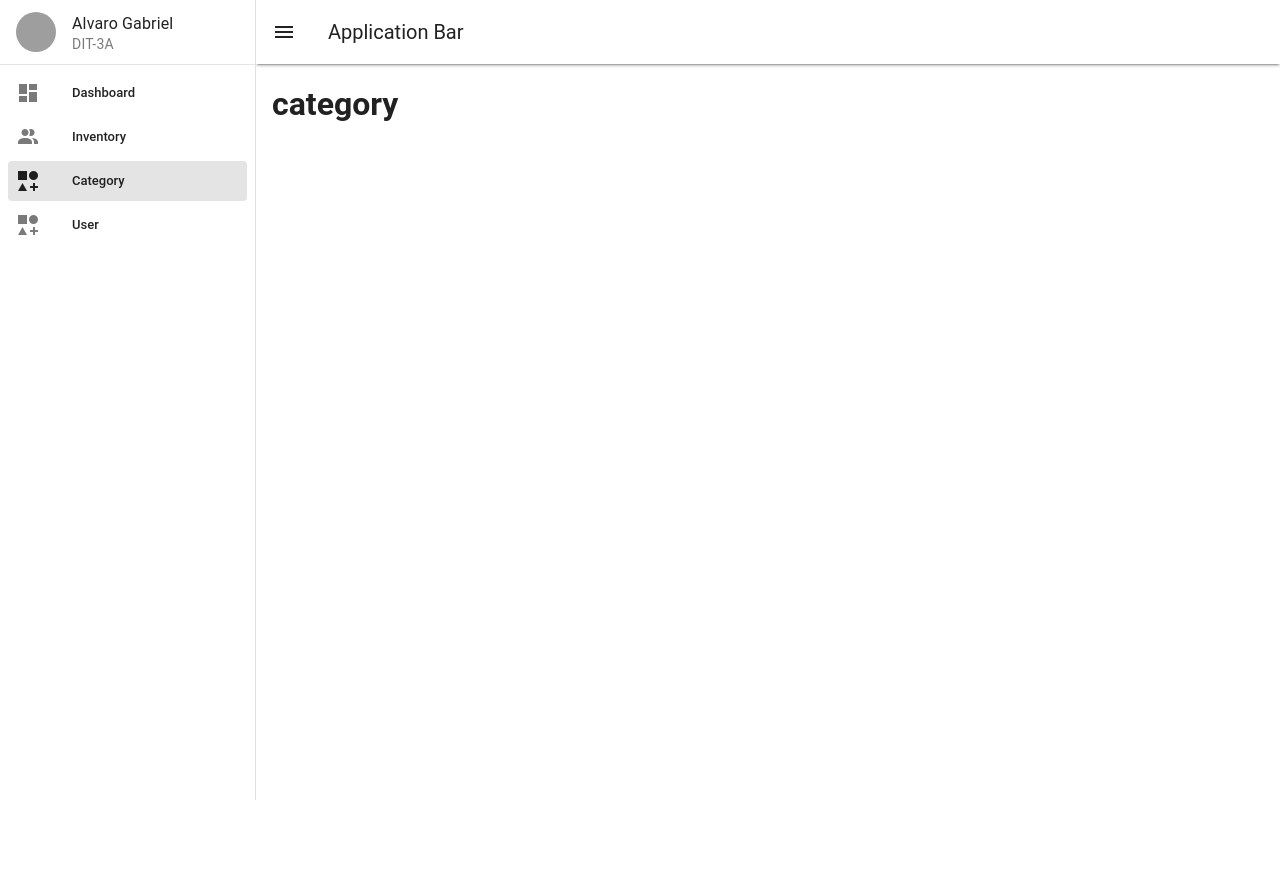
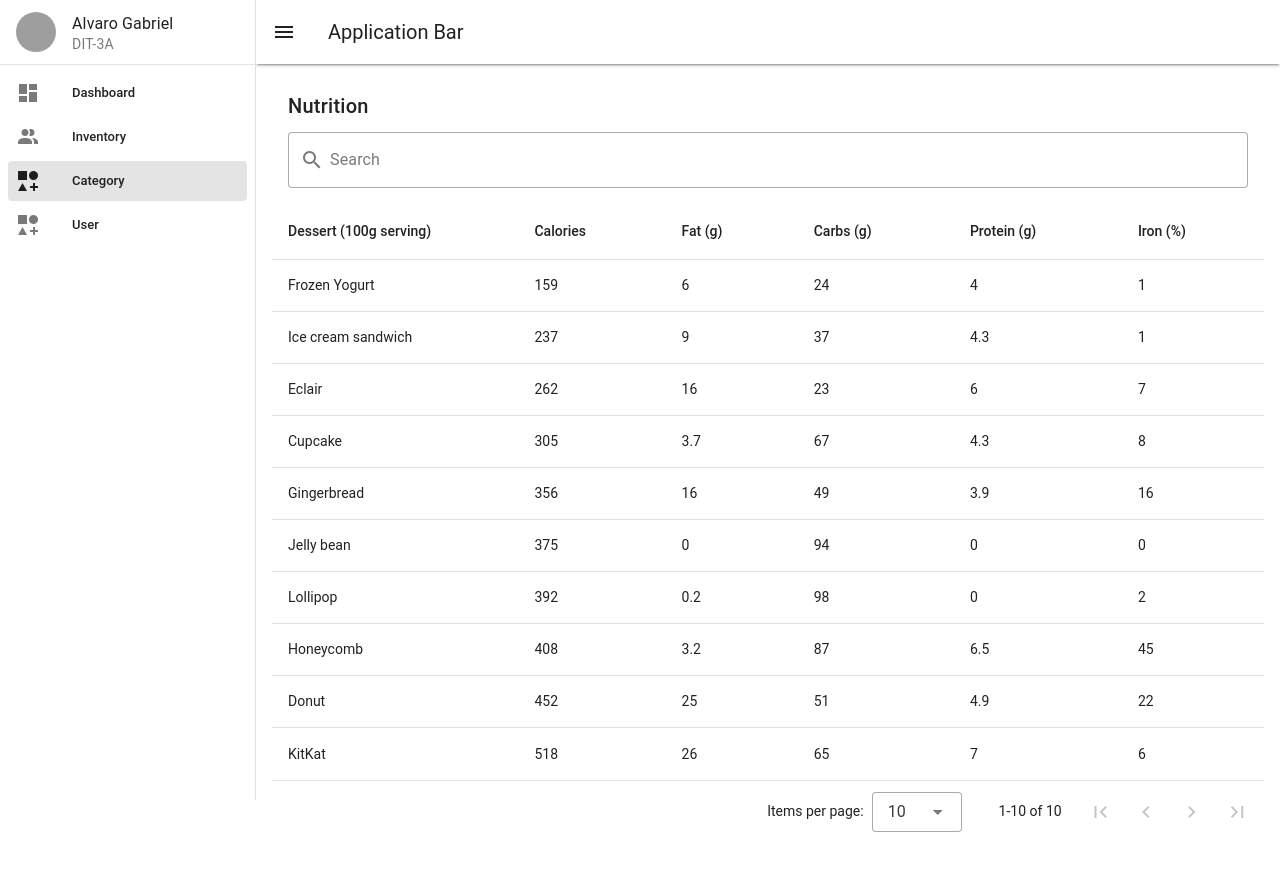
Before and after one commit to gabalvaro/dit3a_gabriel_nuxt, a Nuxt app: page /category in a window 1280 px wide. Shown: the top 870 px of the page. Built offline with nearby package versions, Linux system fonts and the light colour scheme; grey boxes are pictures that could not be loaded.

Commit message:
add data table

```diff
--- a/app/pages/category/index.vue
+++ b/app/pages/category/index.vue
@@ -1,3 +1,123 @@
 <template>
-    <h1>category</h1>
+  <v-card
+    title="Nutrition"
+    flat
+  >
+    <template v-slot:text>
+      <v-text-field
+        v-model="search"
+        label="Search"
+        prepend-inner-icon="mdi-magnify"
+        variant="outlined"
+        hide-details
+        single-line
+      ></v-text-field>
+    </template>
+
+    <v-data-table
+      :headers="headers"
+      :items="desserts"
+      :search="search"
+    ></v-data-table>
+  </v-card>
 </template>
+<script setup>
+  import { ref } from 'vue'
+
+  const search = ref('')
+  const headers = [
+    {
+      align: 'start',
+      key: 'name',
+      sortable: false,
+      title: 'Dessert (100g serving)',
+    },
+    { key: 'calories', title: 'Calories' },
+    { key: 'fat', title: 'Fat (g)' },
+    { key: 'carbs', title: 'Carbs (g)' },
+    { key: 'protein', title: 'Protein (g)' },
+    { key: 'iron', title: 'Iron (%)' },
+  ]
+  const desserts = [
+    {
+      name: 'Frozen Yogurt',
+      calories: 159,
+      fat: 6,
+      carbs: 24,
+      protein: 4,
+      iron: 1,
+    },
+    {
+      name: 'Ice cream sandwich',
+      calories: 237,
+      fat: 9,
+      carbs: 37,
+      protein: 4.3,
+      iron: 1,
+    },
+    {
+      name: 'Eclair',
+      calories: 262,
+      fat: 16,
+      carbs: 23,
+      protein: 6,
+      iron: 7,
+    },
+    {
+      name: 'Cupcake',
+      calories: 305,
+      fat: 3.7,
+      carbs: 67,
+      protein: 4.3,
+      iron: 8,
+    },
+    {
+      name: 'Gingerbread',
+      calories: 356,
+      fat: 16,
+      carbs: 49,
+      protein: 3.9,
+      iron: 16,
+    },
+    {
+      name: 'Jelly bean',
+      calories: 375,
+      fat: 0,
+      carbs: 94,
+      protein: 0,
+      iron: 0,
+    },
+    {
+      name: 'Lollipop',
+      calories: 392,
+      fat: 0.2,
+      carbs: 98,
+      protein: 0,
+      iron: 2,
+    },
+    {
+      name: 'Honeycomb',
+      calories: 408,
+      fat: 3.2,
+      carbs: 87,
+      protein: 6.5,
+      iron: 45,
+    },
+    {
+      name: 'Donut',
+      calories: 452,
+      fat: 25,
+      carbs: 51,
+      protein: 4.9,
+      iron: 22,
+    },
+    {
+      name: 'KitKat',
+      calories: 518,
+      fat: 26,
+      carbs: 65,
+      protein: 7,
+      iron: 6,
+    },
+  ]
+</script>
```
